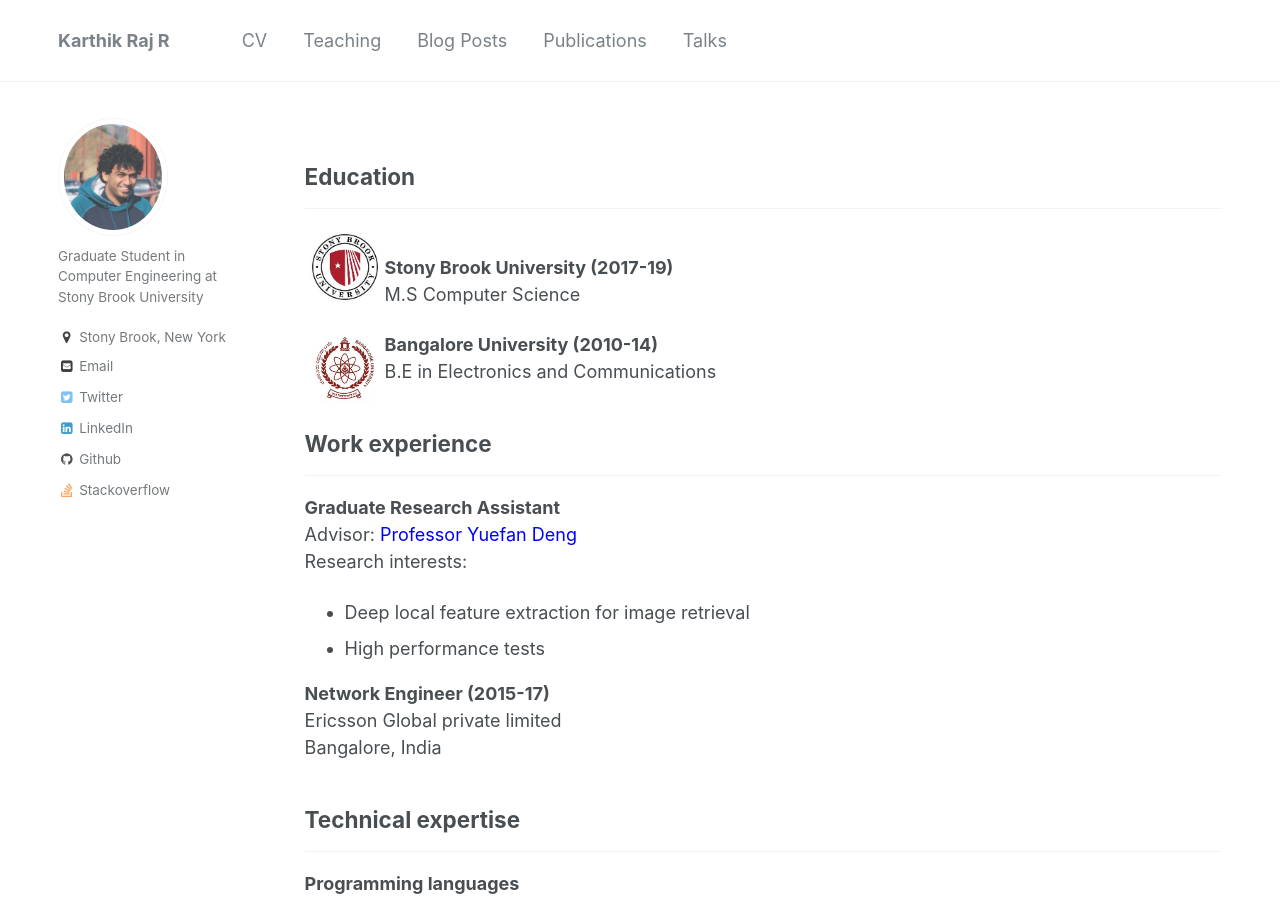
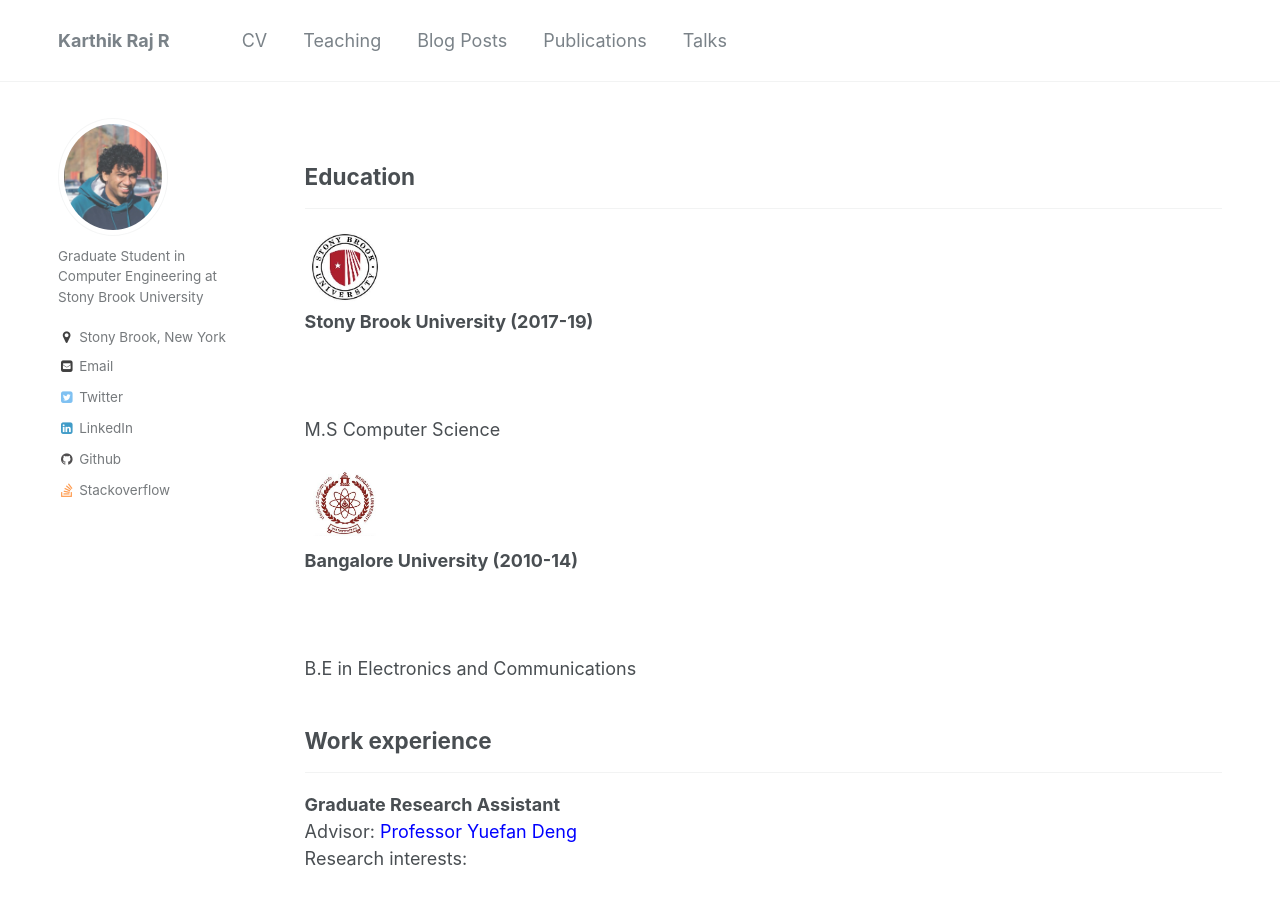
Before and after one commit to Karthik4293/Karthik4293.github.io, a Jekyll site: the page built from _pages/cv.md, in a window 1280 px wide and 900 px high. Built offline with Jekyll 4.4.1, drawn with Linux system fonts in a browser that asks for light colours.

Commit message:
new lines

```diff
--- a/_pages/cv.md
+++ b/_pages/cv.md
@@ -9,12 +9,12 @@ redirect_from:
 ## Education
 ------
 <img align="left" width="80" src="/images/SBU_logo_1.jpg">
-<b>   Stony Brook University (2017-19)</b>
-   M.S Computer Science
+<b><br><br><br>Stony Brook University (2017-19)</b>
+<br><br><br>M.S Computer Science
 
 <img align="left" width="80" src="/images/BU_logo.jpg">
-<b>   Bangalore University (2010-14)</b>
-    B.E in Electronics and Communications <br/>
+<b><br><br><br>Bangalore University (2010-14)</b>
+<br><br><br>B.E in Electronics and Communications <br/>
 
 
 ## Work experience
```
